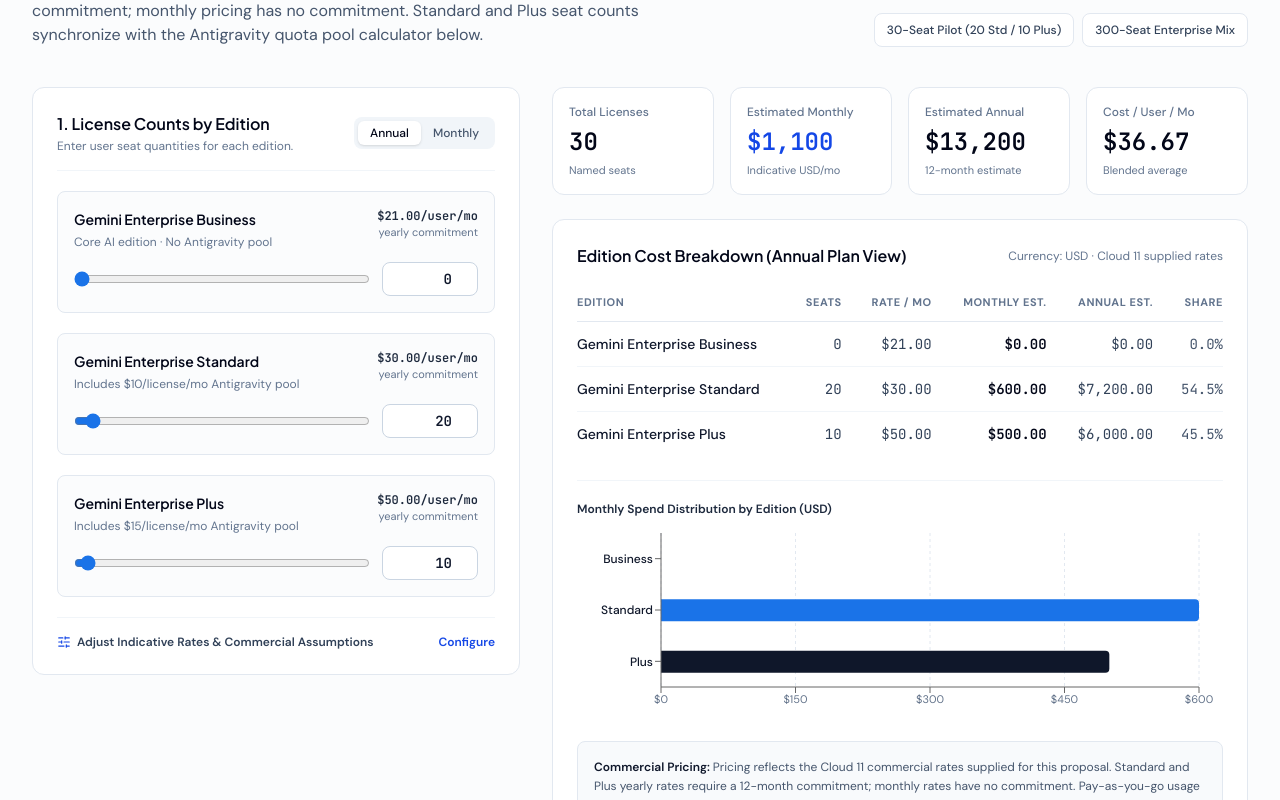
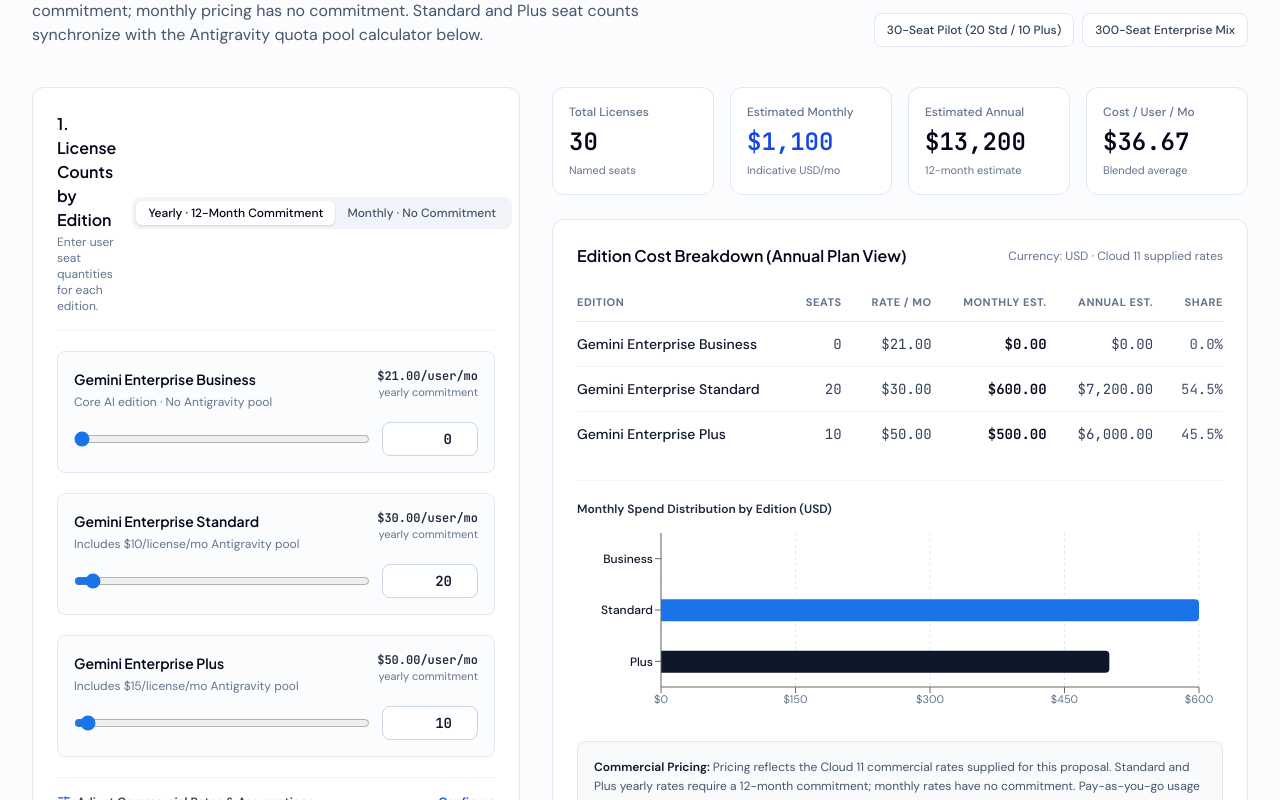
Before and after one commit to youssefsamyyy/website-gemini, a React (Vite) app: page / in a window 1280 px wide. Shown: the part 6880-7680 px from the top of the page. Built offline with nearby package versions, Linux system fonts and the light colour scheme.

Commit message:
Align pricing labels with Cloud 11 commercial rates

```diff
--- a/src/components/PricingCalculator.tsx
+++ b/src/components/PricingCalculator.tsx
@@ -119,7 +119,7 @@ export const PricingCalculator: React.FC<PricingCalculatorProps> = ({
                             : 'text-slate-600 hover:text-slate-900'
                         }`}
                       >
-                        {cycle}
+                        {cycle === 'annual' ? 'Yearly · 12-month commitment' : 'Monthly · no commitment'}
                       </button>
                     );
                   })}
@@ -197,7 +197,7 @@ export const PricingCalculator: React.FC<PricingCalculatorProps> = ({
                 >
                   <span className="inline-flex items-center gap-1.5">
                     <SlidersHorizontal className="h-3.5 w-3.5 text-blue-700" />
-                    <span>Adjust Indicative Rates & Commercial Assumptions</span>
+                    <span>Adjust Commercial Rates & Assumptions</span>
                   </span>
                   <span className="text-blue-700">{showAssumptions ? 'Hide' : 'Configure'}</span>
                 </button>
```
